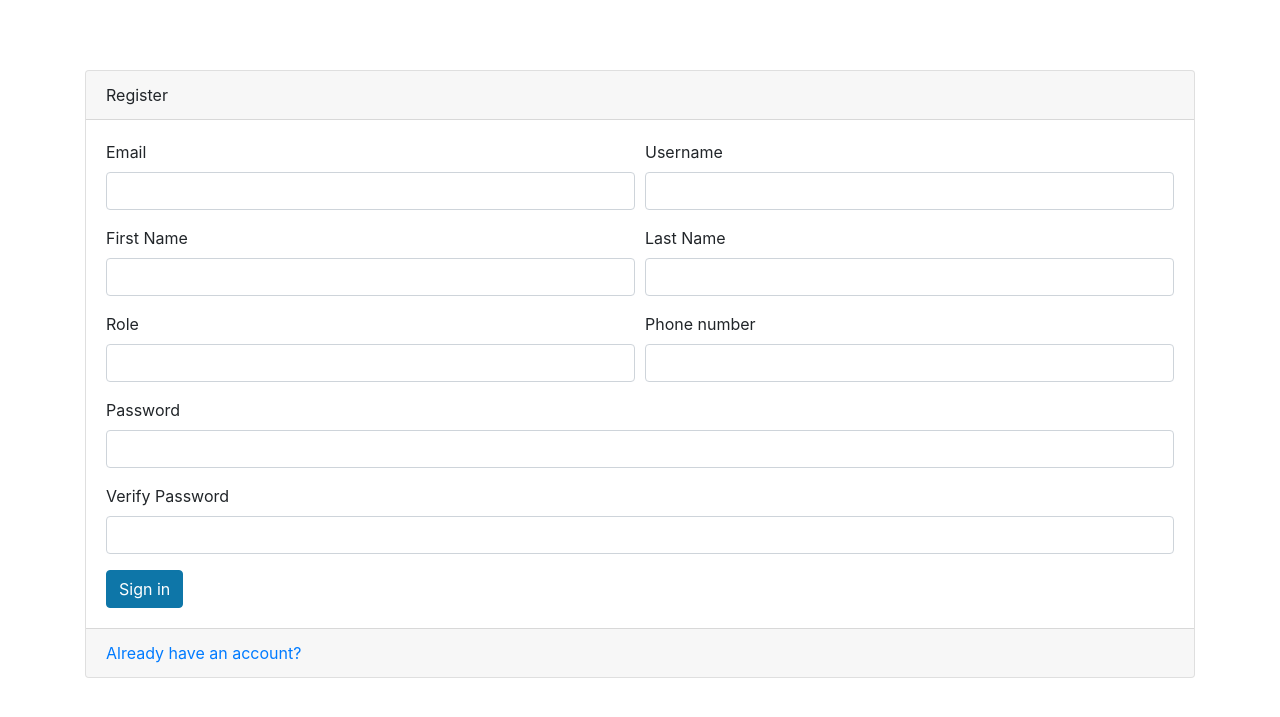
After one commit to burhanudinrabbani666/fast-api, a FastAPI app: template TodoApp/templates/sign-up.html in a window 1280 px wide. The commit adds this page. Shown: the top 717 px of the page. Run offline with FastAPI, Linux system fonts and the light colour scheme; the template is opened without the code that fills it, so the values that code supplies are empty; some libraries are stand-ins or nearby versions.

Commit message:
Setup register page

```diff
--- a/TodoApp/routers/auth.py
+++ b/TodoApp/routers/auth.py
@@ -210,7 +210,14 @@ templates = Jinja2Templates(directory="TodoApp/templates")
 
 
 @router.get("/sign-in-page")
-def render_login_page(request: Request) -> Response:
+def render_sign_in_page(request: Request) -> Response:
     return templates.TemplateResponse(
         request=request, name="sign-in.html"
     )
+
+
+@router.get("/sign-up-page")
+def render_sign_up_page(request: Request) -> Response:
+    return templates.TemplateResponse(
+        request=request, name="sign-up.html"
+    )
--- /dev/null
+++ b/TodoApp/templates/layout.html
@@ -0,0 +1,21 @@
+<!doctype html>
+<html lang="en">
+    <head>
+        <meta charset="UTF-8" />
+        <meta name="viewport" content="width=device-width, initial-scale=1.0" />
+        <title>TodoApp</title>
+        <link
+            rel="stylesheet"
+            href="{{ url_for('static', path='/css/base.css') }}"
+            type="text/css"
+        />
+        <link
+            rel="stylesheet"
+            href="{{ url_for('static', path='/css/bootstrap.css') }}"
+            type="text/css"
+        />
+    </head>
+    <body>
+        {% block content %} {% endblock %}
+    </body>
+</html>
--- /dev/null
+++ b/TodoApp/templates/sign-up.html
@@ -0,0 +1,104 @@
+{% include 'layout.html' %}
+<div class="container">
+    <div class="card">
+        <div class="card-header">Register</div>
+        <div class="card-body">
+            <form action="" id="registerForm">
+                <div class="form-row">
+                    <div class="form-group col-md-6">
+                        <label for="email">Email</label>
+                        <input
+                            id="email"
+                            type="email"
+                            class="form-control"
+                            name="email"
+                            required
+                            autocomplete="email"
+                        />
+                    </div>
+                    <div class="form-group col-md-6">
+                        <label for="username">Username</label>
+                        <input
+                            id="username"
+                            type="text"
+                            class="form-control"
+                            name="username"
+                            required
+                            autocomplete="username"
+                        />
+                    </div>
+                    <div class="form-group col-md-6">
+                        <label for="firstname">First Name</label>
+                        <input
+                            id="firstname"
+                            type="text"
+                            class="form-control"
+                            name="firstname"
+                            required
+                            autocomplete="firstname"
+                        />
+                    </div>
+                    <div class="form-group col-md-6">
+                        <label for="lastname">Last Name</label>
+                        <input
+                            type="text"
+                            class="form-control"
+                            name="lastname"
+                            required
+                            autocomplete="lastname"
+                        />
+                    </div>
+                </div>
+                <div class="form-row">
+                    <div class="form-group col-md-6">
+                        <label for="role">Role</label>
+                        <input
+                            id="role"
+                            type="text"
+                            class="form-control"
+                            name="role"
+                            required
+                        />
+                    </div>
+                    <div class="form-group col-md-6">
+                        <label for="phonenumber">Phone number</label>
+                        <input
+                            id="phonenumber"
+                            type="number"
+                            class="form-control"
+                            name="phone_number"
+                            autocomplete="phone_number"
+                            required
+                        />
+                    </div>
+                </div>
+                <div class="form-group">
+                    <label for="password">Password</label>
+                    <input
+                        type="password"
+                        class="form-control"
+                        autocomplete="new-password"
+                        name="password"
+                        id="password"
+                        required
+                    />
+                </div>
+                <div class="form-group">
+                    <label for="verifypassword">Verify Password</label>
+                    <input
+                        type="password"
+                        class="form-control"
+                        autocomplete="new-password"
+                        name="password2"
+                        id="verifypassword"
+                        required
+                    />
+                </div>
+                <button type="submit" class="btn btn-primary">Sign in</button>
+            </form>
+        </div>
+        <div class="card-footer text-muted">
+            <a href="/auth/sign-in-page">Already have an account?</a>
+        </div>
+    </div>
+</div>
```
Also changed, not shown: TodoApp/templates/home.html (+2 -17 lines), TodoApp/templates/sign-in.html (+2 -22 lines).
